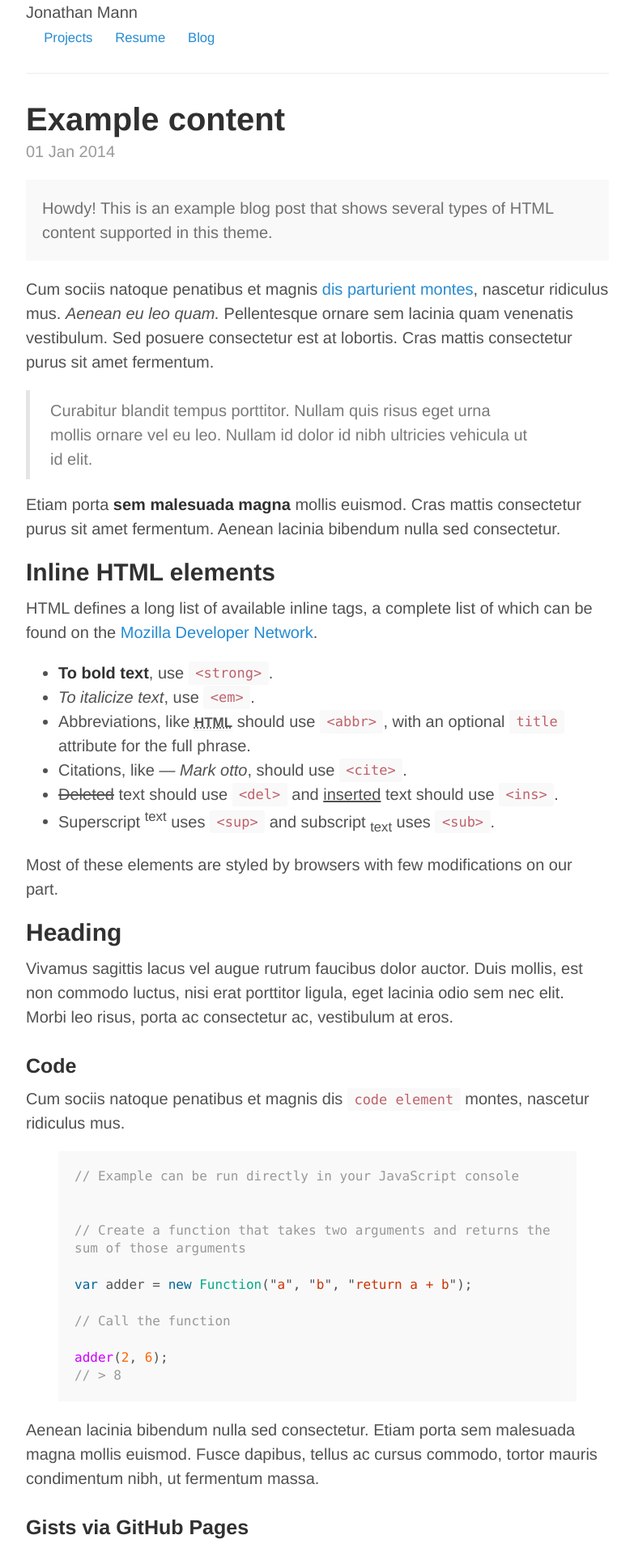
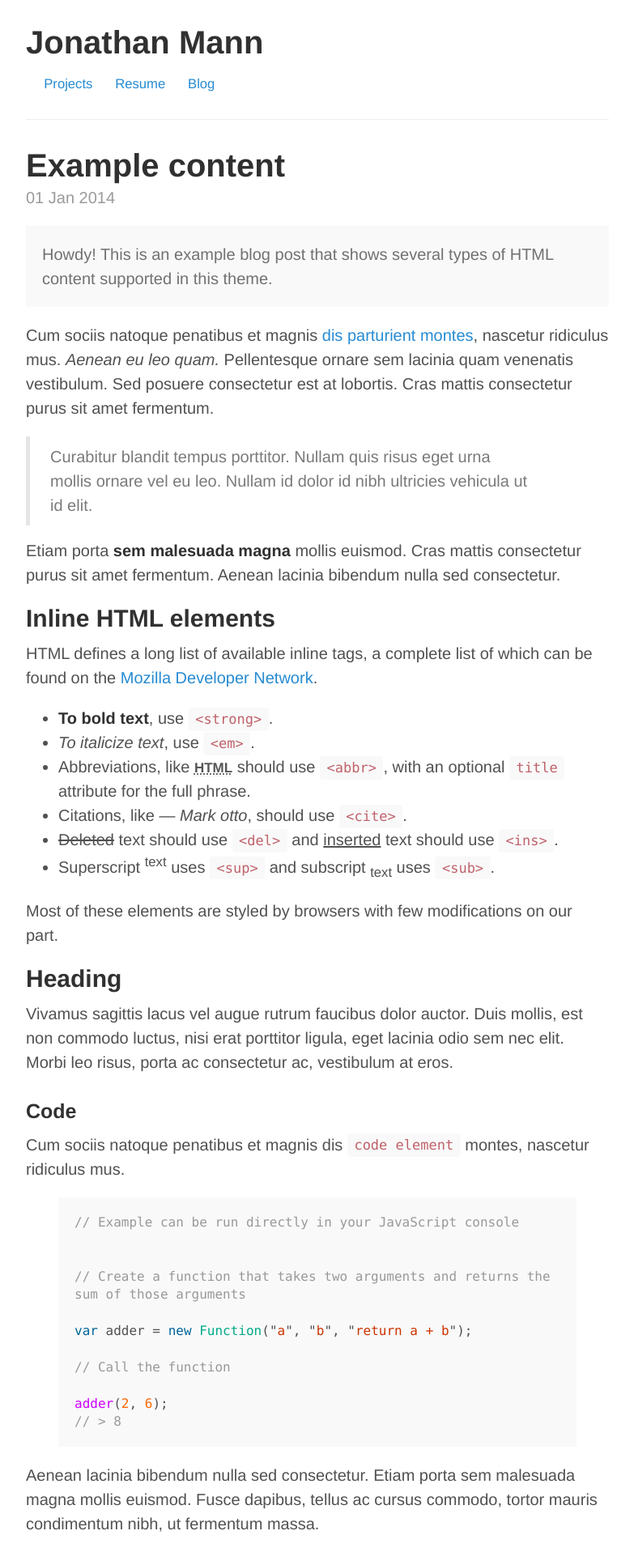
Before and after one commit to jonathanmann/jonathanmann.github.io, a Jekyll site: the page built from index.html, in a window 1280 px wide. Shown: the top 1917 px of the page at 81% size, without its empty margins (248-1031 px from the left). Built offline with Jekyll 4.4.1, drawn with Linux system fonts in a browser that asks for light colours; the list of posts is cut into pages by our own code.

Commit message:
add h1 tag

```diff
--- a/_layouts/default.html
+++ b/_layouts/default.html
@@ -22,7 +22,7 @@
 
       <header>
 		<div class="jm-title">
-			<a href="/" title="Home">{{ site.title }}</a>
+			<a href="/" title="Home"><h1>{{ site.title }}</h1></a>
 		</div>
 		<div class="jm-pages">
 			{% for page in site.pages_list %}
```
